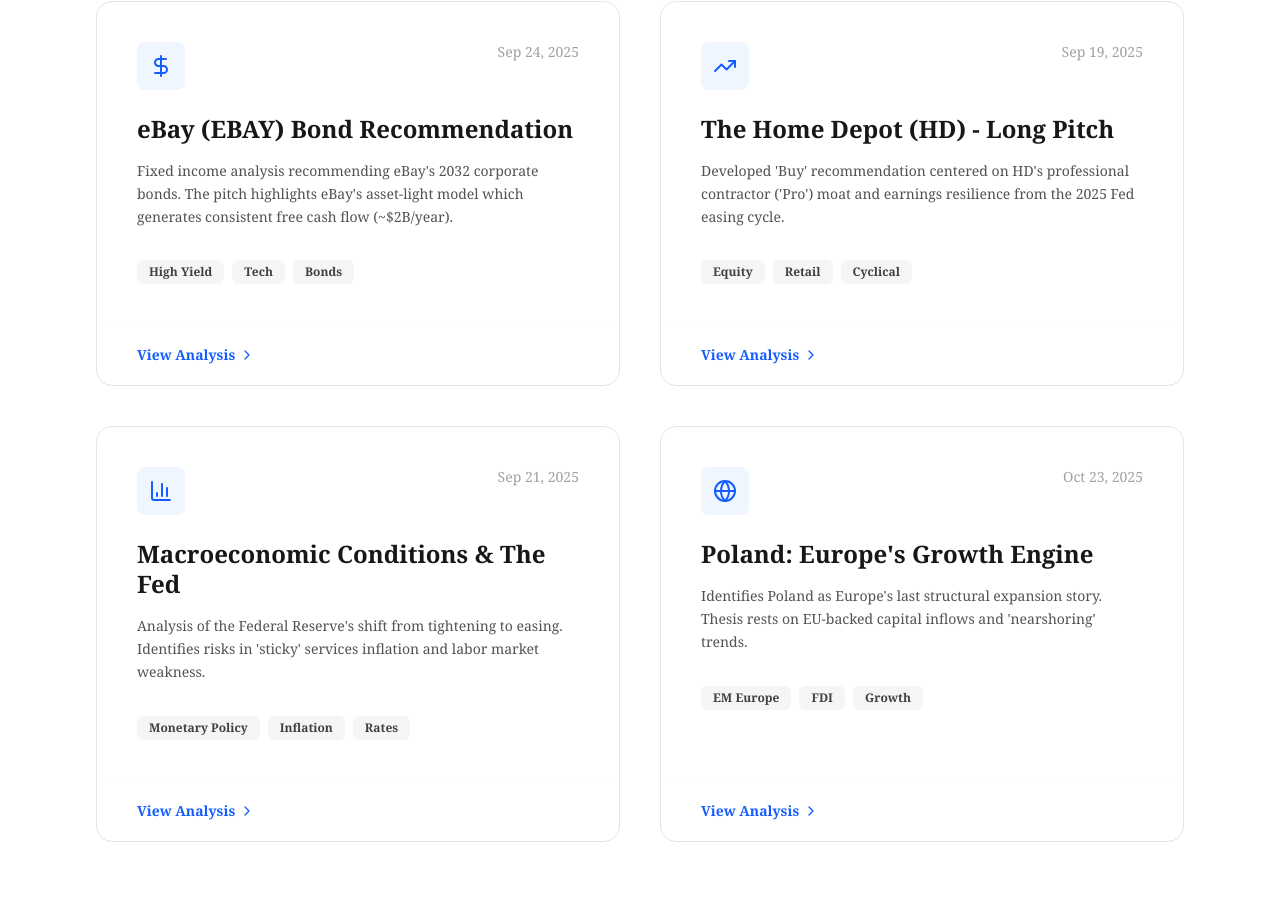
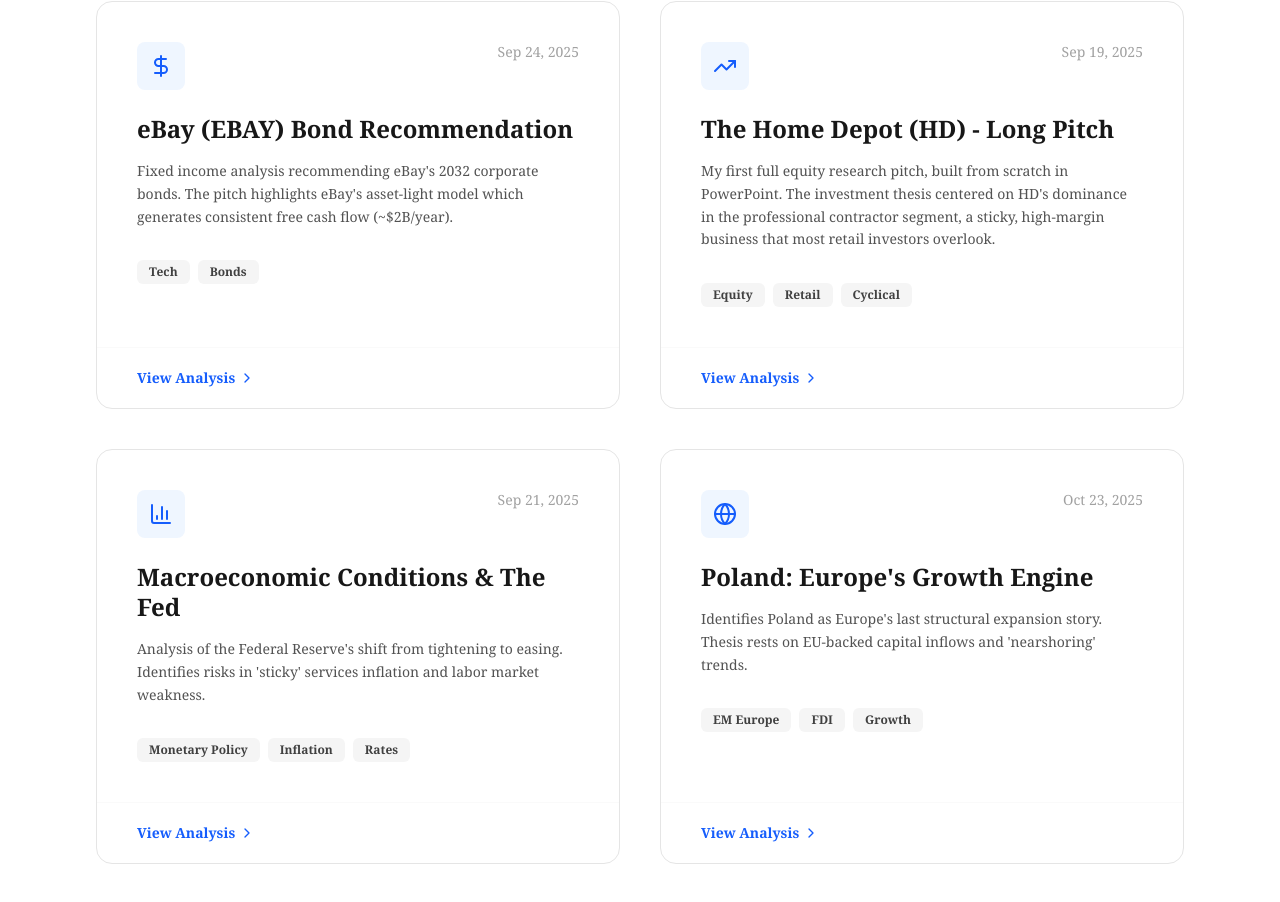
Before and after one commit to shubagarwal06-beep/finance-portfolio, a React (Vite) app: page / in a window 1280 px wide. Shown: the part 1570-2472 px from the top of the page. Built offline with nearby package versions, Linux system fonts and the light colour scheme.

Commit message:
Update HD description and eBay tags

```diff
--- a/src/App.jsx
+++ b/src/App.jsx
@@ -35,7 +35,7 @@
     date: "Sep 24, 2025",
     recommendation: "Buy 6.3% 2032 Bond",
     summary: "Fixed income analysis recommending eBay's 2032 corporate bonds. The pitch highlights eBay's asset-light model which generates consistent free cash flow (~$2B/year).",
-    tags: ["High Yield", "Tech", "Bonds"],
+    tags: ["Tech", "Bonds"],
     pdfLink: "https://drive.google.com/file/d/1CSSnnRQgAiIaO8flBBPs1NjD1-5BoeUu/view?usp=drive_link",
     modalData: {
       category: "FIXED INCOME",
@@ -58,7 +58,7 @@
   type: "Equity Research",
   date: "Sep 19, 2025",
   recommendation: "BUY",
-    summary: "Developed 'Buy' recommendation centered on HD's professional contractor ('Pro') moat and earnings resilience from the 2025 Fed easing cycle.",
+  summary: "My first full equity research pitch, built from scratch in PowerPoint. The investment thesis centered on HD's dominance in the professional contractor segment, a sticky, high-margin business that most retail investors overlook.",
   tags: ["Equity", "Retail", "Cyclical"],
   pdfLink: "https://drive.google.com/file/d/1SIZFOT_Gffy8bDCiKLn3qIHTXZvOv5iU/view?usp=drive_link",
   modalData: {
@@ -68,7 +68,7 @@
       { label: "DIV YIELD", value: "2.23%" },
       { label: "RECOMMENDATION", value: "BUY" }
     ],
-      overview: "Developed 'Buy' recommendation and 13-page pitch deck centered on HD's professional contractor ('Pro') moat and earnings resilience from the 2025 Fed easing cycle. Analyzed dominance in the fragmented home improvement market and the 'lock-in' effect of aging housing stock.",
+    overview: "My first full equity research pitch, built from scratch in PowerPoint. The formatting process was tedious, but the final deck balanced clean design with strong information architecture. The investment thesis centered on HD's dominance in the professional contractor segment, a sticky, high-margin business that most retail investors overlook, and positioned the company to benefit from the Fed's expected 2025 easing cycle unlocking pent-up renovation demand. This project clarified what I want to do: building investment narratives that connect company fundamentals to broader market forces. Presented to SEED, where I refined my ability to defend a thesis under scrutiny.",
     thesis: [
       { title: "Conquering the Pro Market", desc: "Consolidation creates an unrivaled B2B moat." },
       { title: "Weaponizing Scale", desc: "Massive scale and tech-driven efficiency create stable margins." },
```
Lines whose indentation alone changed are shown as unchanged.
